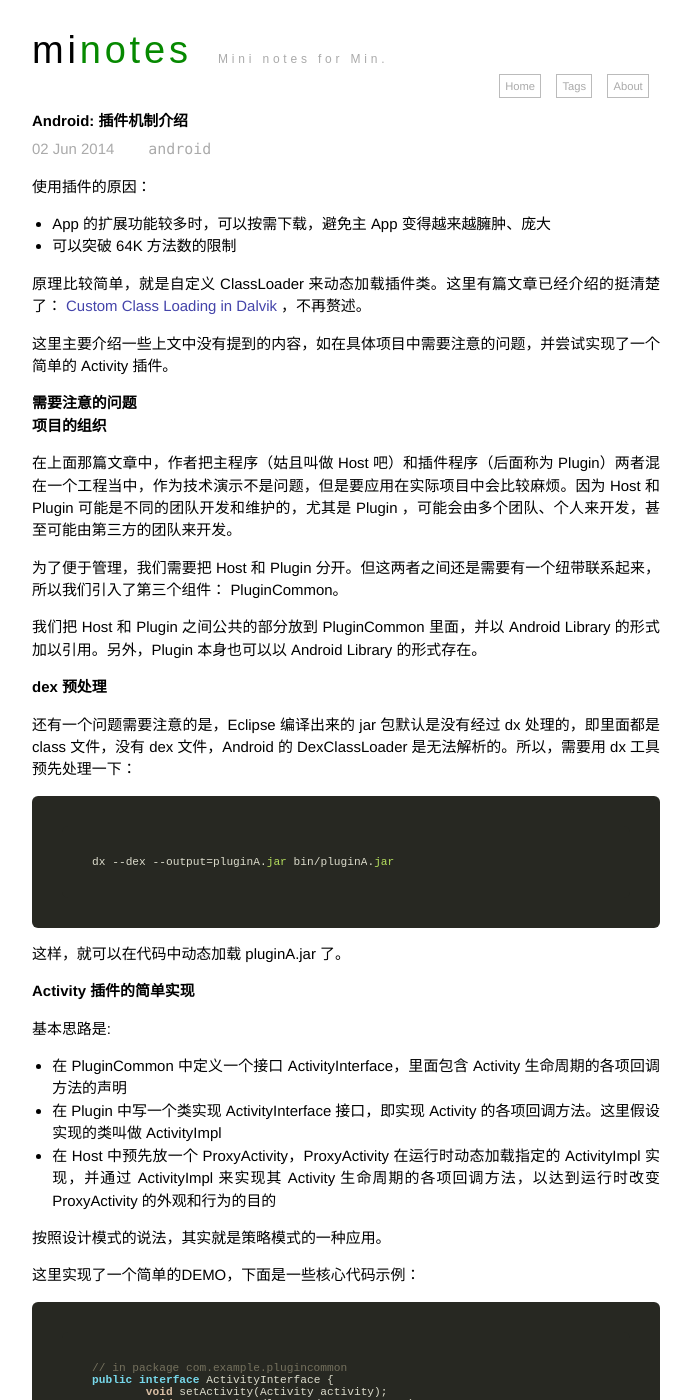
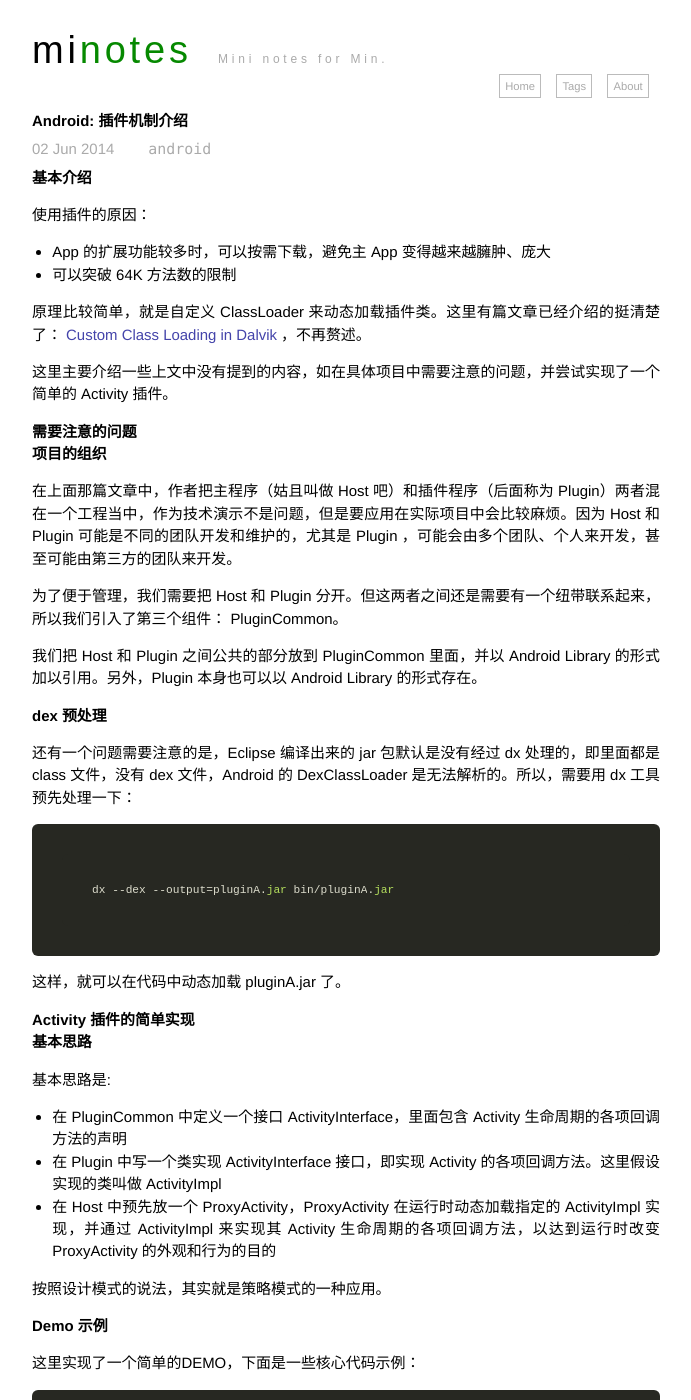
Before and after one commit to mindeng/mindeng.github.io, a Jekyll site: the page built from _posts/2014-06-01-20025.markdown, in a window 1280 px wide and 1400 px high. Shown: the whole window, without its empty margins (294-985 px from the left). Built offline with Jekyll 4.4.1, drawn with Linux system fonts in a browser that asks for light colours; Markdown is read by kramdown in place of the engine named in the settings.

Commit message:
Add some section headings.

```diff
--- a/_posts/2014-06-01-20025.markdown
+++ b/_posts/2014-06-01-20025.markdown
@@ -4,6 +4,8 @@ title:  "Android: 插件机制介绍"
 date:   2014-06-01 17:23:45
 tags:   [android]
 ---
+
+### 基本介绍
 
 使用插件的原因：
 
@@ -34,6 +36,9 @@ dx --dex --output=pluginA.jar bin/pluginA.jar
 这样，就可以在代码中动态加载 pluginA.jar 了。
 
 ### Activity 插件的简单实现
+
+#### 基本思路
+
 基本思路是:
 
 *   在 PluginCommon 中定义一个接口 ActivityInterface，里面包含 Activity 生命周期的各项回调方法的声明
@@ -41,6 +46,8 @@ dx --dex --output=pluginA.jar bin/pluginA.jar
 *   在 Host 中预先放一个 ProxyActivity，ProxyActivity 在运行时动态加载指定的 ActivityImpl 实现，并通过 ActivityImpl 来实现其 Activity 生命周期的各项回调方法，以达到运行时改变 ProxyActivity 的外观和行为的目的
 
 按照设计模式的说法，其实就是策略模式的一种应用。
+
+#### Demo 示例
 
 这里实现了一个简单的DEMO，下面是一些核心代码示例：
 
```
Also changed, not shown: other parts of _posts/2014-06-01-20025.markdown (+2 -0 lines).
